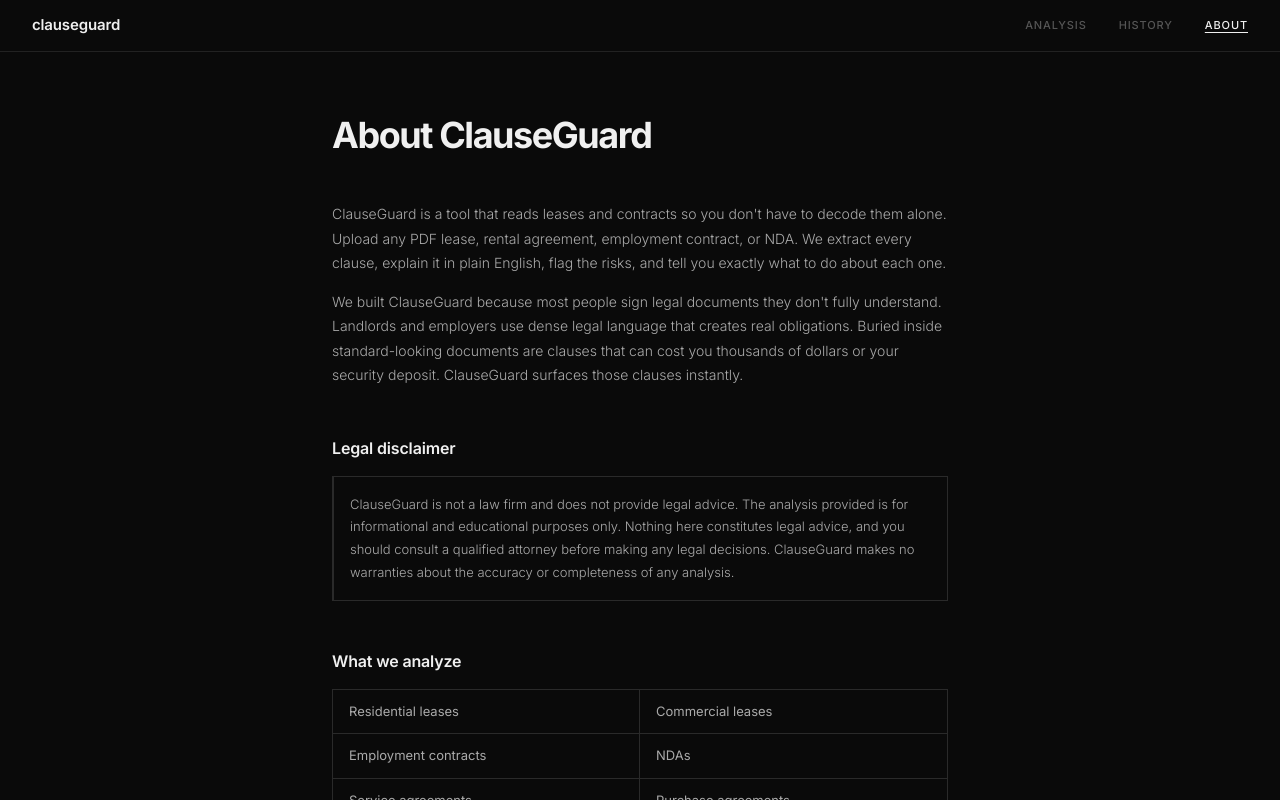
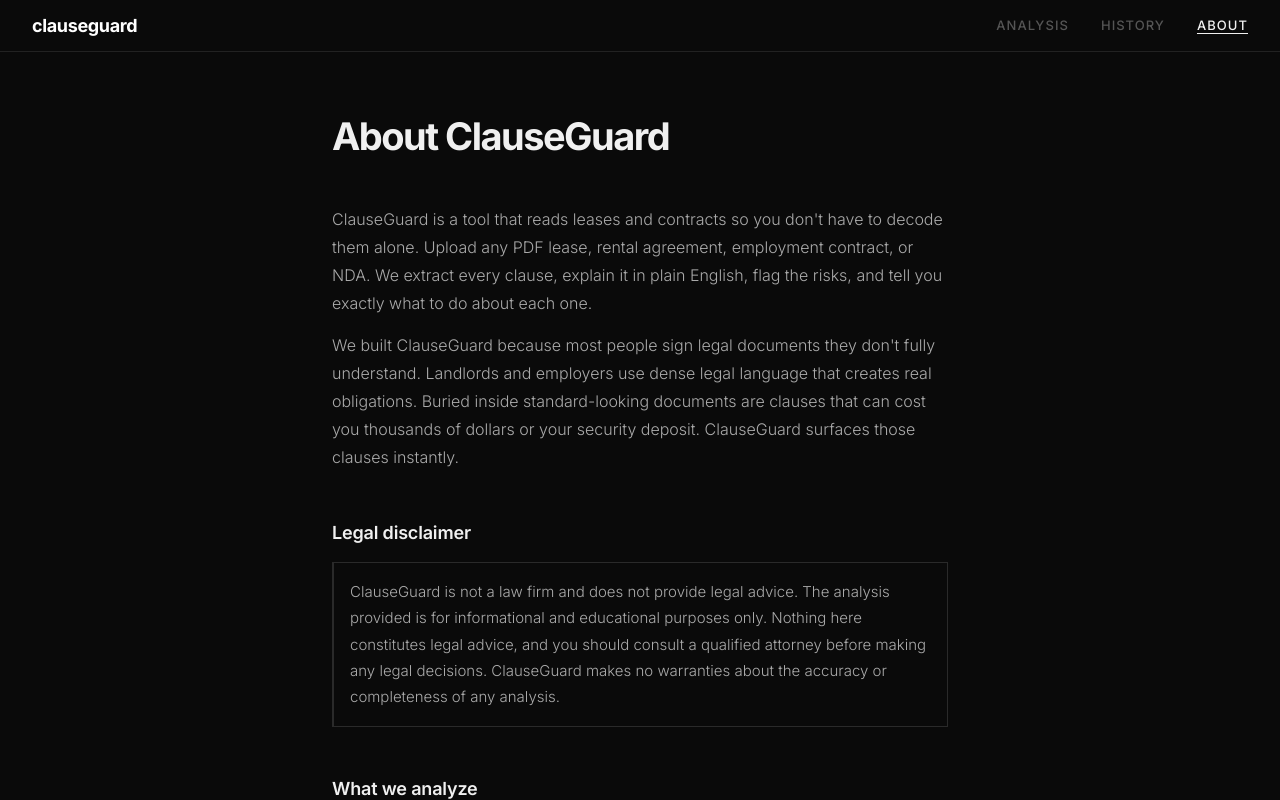
Before and after one commit to Hrishikesh-Codes/clauseguard, a React (Vite) app in the folder frontend/: page /about in a window 1280 px wide. Shown: the top 800 px of the page. Built offline with nearby package versions, Linux system fonts and the light colour scheme; no server answers.

Commit message:
Increase all text sizes by 2px, bold nav logo

```diff
--- a/frontend/src/index.css
+++ b/frontend/src/index.css
@@ -40,7 +40,7 @@ html, body, #root {
   background: var(--bg);
   color: var(--text-primary);
   font-family: var(--font);
-  font-size: 14px;
+  font-size: 16px;
   line-height: 1.5;
   min-height: 100vh;
   -webkit-font-smoothing: antialiased;
@@ -66,10 +66,10 @@ img { display: block; max-width: 100%; }
 }
 
 .nav-logo {
-  font-size: 15px;
-  font-weight: 600;
-  color: var(--text-primary);
-  letter-spacing: -0.01em;
+  font-size: 18px;
+  font-weight: 700;
+  color: #ffffff;
+  letter-spacing: -0.02em;
 }
 
 .nav-links {
@@ -78,7 +78,7 @@ img { display: block; max-width: 100%; }
 }
 
 .nav-link {
-  font-size: 11px;
+  font-size: 13px;
   font-weight: 500;
   text-transform: uppercase;
   letter-spacing: 0.08em;
@@ -127,7 +127,7 @@ img { display: block; max-width: 100%; }
 }
 
 .landing-subheading {
-  font-size: 15px;
+  font-size: 17px;
   font-weight: 300;
   color: var(--text-secondary);
   line-height: 1.7;
@@ -156,21 +156,21 @@ img { display: block; max-width: 100%; }
 }
 
 .upload-primary {
-  font-size: 15px;
+  font-size: 17px;
   font-weight: 500;
   color: var(--text-primary);
   margin-bottom: 6px;
 }
 
 .upload-secondary {
-  font-size: 12px;
+  font-size: 14px;
   font-weight: 400;
   color: var(--text-muted);
 }
 
 .upload-error {
   margin-top: 16px;
-  font-size: 12px;
+  font-size: 14px;
   font-weight: 400;
   color: var(--high-text);
   padding: 10px 14px;
@@ -188,7 +188,7 @@ img { display: block; max-width: 100%; }
 }
 
 .landing-pill {
-  font-size: 11px;
+  font-size: 13px;
   font-weight: 500;
   text-transform: uppercase;
   letter-spacing: 0.08em;
@@ -198,7 +198,7 @@ img { display: block; max-width: 100%; }
 }
 
 .landing-footer {
-  font-size: 11px;
+  font-size: 13px;
   font-weight: 400;
   color: var(--text-disabled);
   letter-spacing: 0.02em;
@@ -243,7 +243,7 @@ img { display: block; max-width: 100%; }
 }
 
 .loading-message {
-  font-size: 13px;
+  font-size: 15px;
   font-weight: 300;
   color: var(--text-muted);
   letter-spacing: 0.02em;
@@ -273,7 +273,7 @@ img { display: block; max-width: 100%; }
 }
 
 .results-meta {
-  font-size: 12px;
+  font-size: 14px;
   font-weight: 400;
   color: var(--text-muted);
   display: flex;
@@ -303,7 +303,7 @@ img { display: block; max-width: 100%; }
 }
 
 .score-value {
-  font-size: 28px;
+  font-size: 30px;
   font-weight: 700;
   letter-spacing: -0.04em;
   line-height: 1;
@@ -311,7 +311,7 @@ img { display: block; max-width: 100%; }
 }
 
 .score-label {
-  font-size: 11px;
+  font-size: 13px;
   font-weight: 500;
   text-transform: uppercase;
   letter-spacing: 0.08em;
@@ -329,7 +329,7 @@ img { display: block; max-width: 100%; }
 .filter-tabs::-webkit-scrollbar { display: none; }
 
 .filter-tab {
-  font-size: 11px;
+  font-size: 13px;
   font-weight: 500;
   text-transform: uppercase;
   letter-spacing: 0.05em;
@@ -351,7 +351,7 @@ img { display: block; max-width: 100%; }
 }
 
 .filter-tab-count {
-  font-size: 10px;
+  font-size: 12px;
   font-weight: 500;
   color: inherit;
   opacity: 0.7;
@@ -364,7 +364,7 @@ img { display: block; max-width: 100%; }
 
 .no-clauses {
   padding: 48px 32px;
-  font-size: 13px;
+  font-size: 15px;
   color: var(--text-muted);
   text-align: center;
 }
@@ -397,14 +397,14 @@ img { display: block; max-width: 100%; }
 }
 
 .clause-meta {
-  font-size: 11px;
+  font-size: 13px;
   font-weight: 500;
   text-transform: uppercase;
   letter-spacing: 0.08em;
 }
 
 .clause-title {
-  font-size: 15px;
+  font-size: 17px;
   font-weight: 500;
   letter-spacing: -0.01em;
   color: var(--text-primary);
@@ -412,7 +412,7 @@ img { display: block; max-width: 100%; }
 }
 
 .clause-excerpt {
-  font-size: 13px;
+  font-size: 15px;
   font-weight: 300;
   font-style: italic;
   color: var(--text-primary);
@@ -433,7 +433,7 @@ img { display: block; max-width: 100%; }
 
 /* ─── Clause right ────────────────────────────────────────────────────────── */
 .clause-explanation {
-  font-size: 14px;
+  font-size: 16px;
   font-weight: 300;
   color: var(--text-secondary);
   line-height: 1.75;
@@ -443,14 +443,14 @@ img { display: block; max-width: 100%; }
 .verdict-block {
   border-radius: 3px;
   padding: 11px 14px;
-  font-size: 13px;
+  font-size: 15px;
   font-weight: 300;
   line-height: 1.7;
 }
 
 /* ─── Action link ─────────────────────────────────────────────────────────── */
 .clause-action {
-  font-size: 12px;
+  font-size: 14px;
   font-weight: 500;
   text-transform: uppercase;
   letter-spacing: 0.06em;
@@ -482,7 +482,7 @@ img { display: block; max-width: 100%; }
   display: flex;
   align-items: center;
   justify-content: center;
-  font-size: 11px;
+  font-size: 13px;
   font-weight: 500;
   text-transform: uppercase;
   letter-spacing: 0.06em;
@@ -510,7 +510,7 @@ img { display: block; max-width: 100%; }
 }
 
 .history-heading {
-  font-size: 32px;
+  font-size: 34px;
   font-weight: 700;
   letter-spacing: -0.04em;
   color: var(--text-primary);
@@ -518,7 +518,7 @@ img { display: block; max-width: 100%; }
 }
 
 .history-subheading {
-  font-size: 13px;
+  font-size: 15px;
   font-weight: 300;
   color: var(--text-muted);
   margin-bottom: 40px;
@@ -541,7 +541,7 @@ img { display: block; max-width: 100%; }
 .history-row:hover { background: var(--hover); padding-left: 12px; padding-right: 12px; }
 
 .history-filename {
-  font-size: 15px;
+  font-size: 17px;
   font-weight: 500;
   letter-spacing: -0.01em;
   color: var(--text-primary);
@@ -549,7 +549,7 @@ img { display: block; max-width: 100%; }
 }
 
 .history-row-meta {
-  font-size: 12px;
+  font-size: 14px;
   color: var(--text-muted);
   display: flex;
   gap: 8px;
@@ -557,7 +557,7 @@ img { display: block; max-width: 100%; }
 }
 
 .history-score {
-  font-size: 24px;
+  font-size: 26px;
   font-weight: 700;
   letter-spacing: -0.04em;
   line-height: 1;
@@ -565,7 +565,7 @@ img { display: block; max-width: 100%; }
 }
 
 .history-score-label {
-  font-size: 10px;
+  font-size: 12px;
   font-weight: 500;
   text-transform: uppercase;
   letter-spacing: 0.08em;
@@ -580,7 +580,7 @@ img { display: block; max-width: 100%; }
 }
 
 .history-empty-text {
-  font-size: 14px;
+  font-size: 16px;
   color: var(--text-muted);
   margin-bottom: 24px;
 }
@@ -598,7 +598,7 @@ img { display: block; max-width: 100%; }
 }
 
 .about-heading {
-  font-size: 36px;
+  font-size: 38px;
   font-weight: 700;
   letter-spacing: -0.04em;
   color: var(--text-primary);
@@ -610,7 +610,7 @@ img { display: block; max-width: 100%; }
 }
 
 .about-subheading {
-  font-size: 16px;
+  font-size: 18px;
   font-weight: 600;
   letter-spacing: -0.01em;
   color: var(--text-primary);
@@ -618,7 +618,7 @@ img { display: block; max-width: 100%; }
 }
 
 .about-body {
-  font-size: 14px;
+  font-size: 16px;
   font-weight: 300;
   color: var(--text-secondary);
   line-height: 1.75;
@@ -629,7 +629,7 @@ img { display: block; max-width: 100%; }
 
 .about-disclaimer {
   color: var(--text-secondary);
-  font-size: 13px;
+  font-size: 15px;
   padding: 16px;
   border: 0.5px solid var(--border-subtle);
   border-left: 2px solid var(--border-subtle);
@@ -643,7 +643,7 @@ img { display: block; max-width: 100%; }
 }
 
 .about-grid-item {
-  font-size: 13px;
+  font-size: 15px;
   font-weight: 400;
   color: var(--text-secondary);
   padding: 12px 16px;
@@ -668,7 +668,7 @@ img { display: block; max-width: 100%; }
 }
 
 .about-step-num {
-  font-size: 11px;
+  font-size: 13px;
   font-weight: 500;
   color: var(--text-disabled);
   letter-spacing: 0.06em;
@@ -676,7 +676,7 @@ img { display: block; max-width: 100%; }
 }
 
 .about-step-title {
-  font-size: 13px;
+  font-size: 15px;
   font-weight: 500;
   color: var(--text-primary);
   margin-bottom: 6px;
@@ -700,12 +700,12 @@ img { display: block; max-width: 100%; }
 }
 
 .no-results-text {
-  font-size: 14px;
+  font-size: 16px;
   color: var(--text-muted);
 }
 
 .btn-try-again {
-  font-size: 12px;
+  font-size: 14px;
   font-weight: 500;
   text-transform: uppercase;
   letter-spacing: 0.08em;
```
